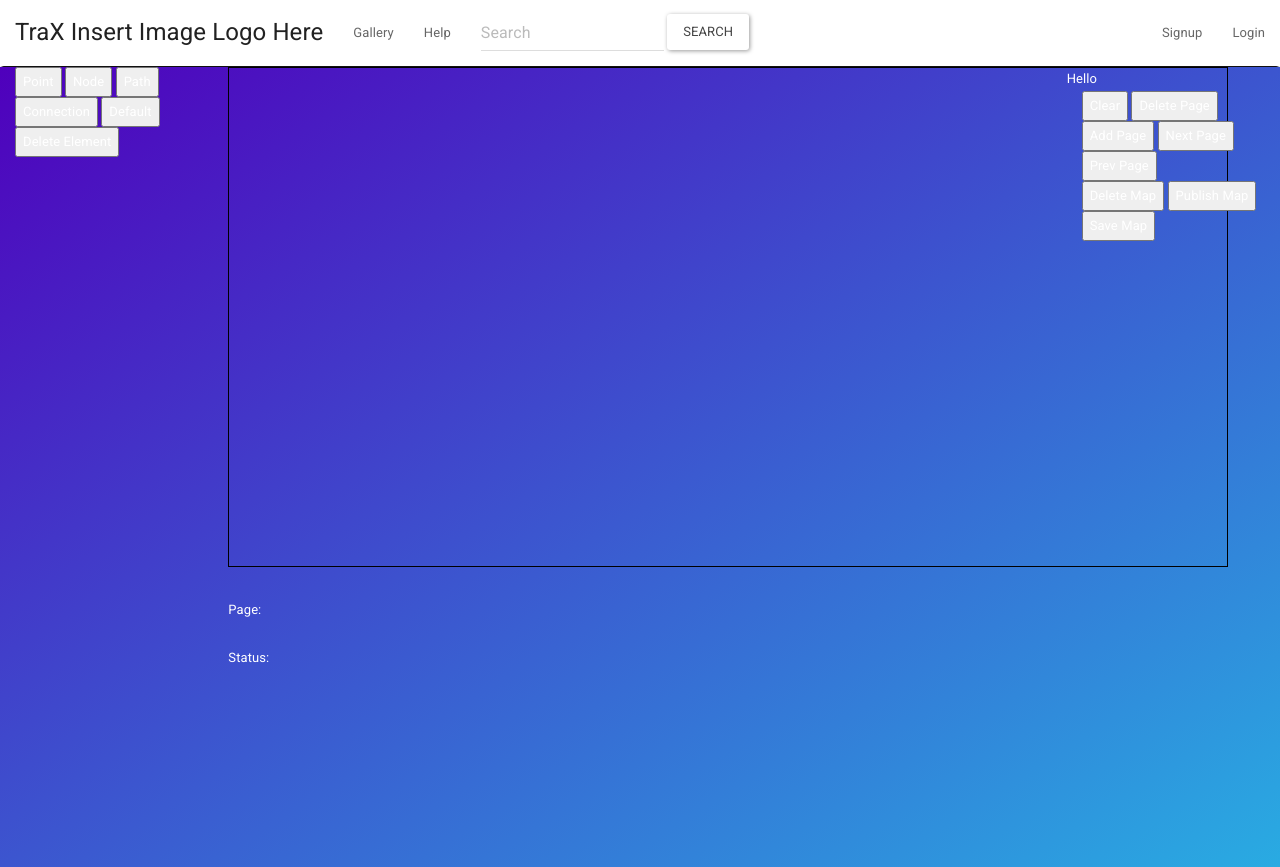
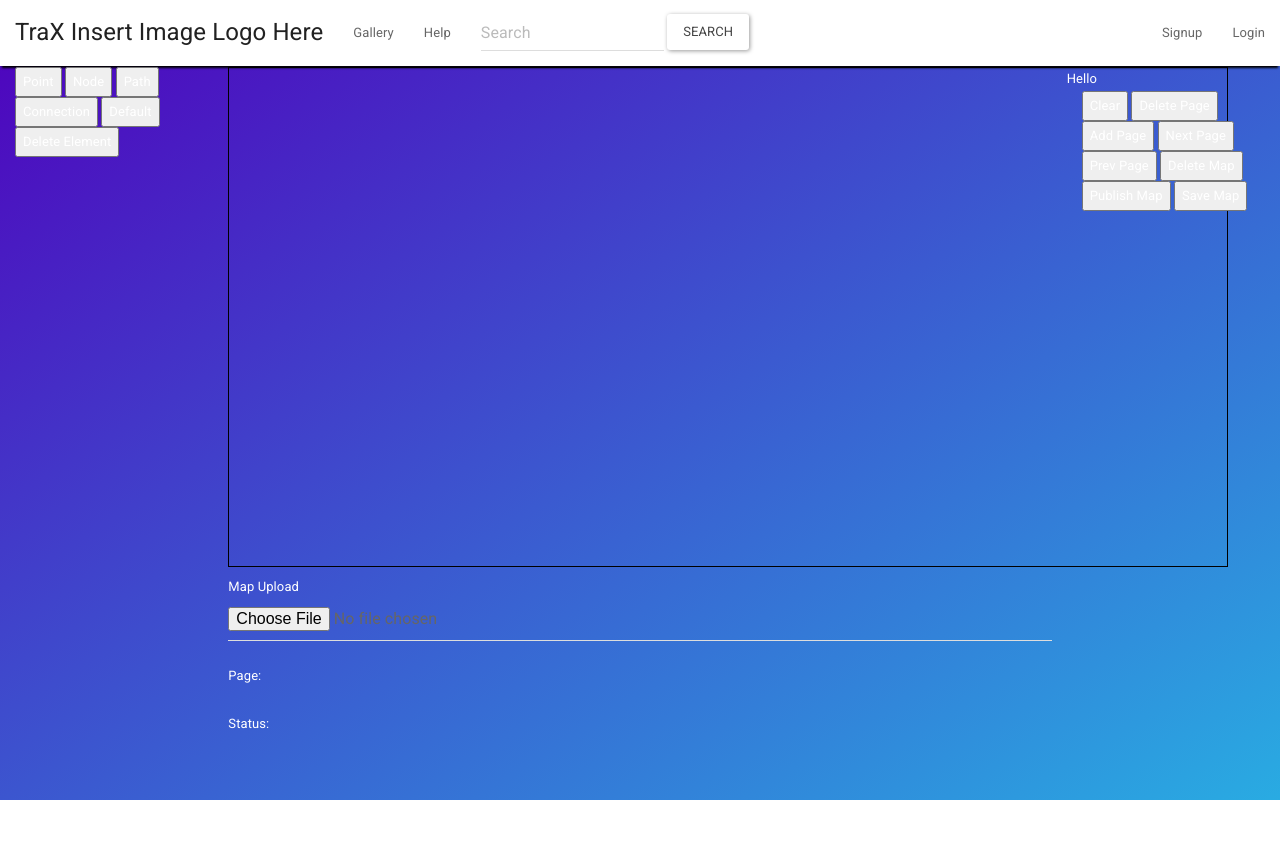
Before and after one commit to joel99/DoYourCodeWork, a Flask app: page /map/edit/ in a window 1280 px wide. After the commit the page ends 800 px from the top, so only its background shows below. Run offline with Flask 2, Linux system fonts and the light colour scheme; some libraries are stand-ins or nearby versions.

Commit message:
more work

```diff
--- a/project/app.py
+++ b/project/app.py
@@ -1,9 +1,13 @@
 from flask import Flask, render_template, request, session, url_for, redirect
 from utils import users, mapUtil, gallery
 import json, os
+from werkzeug.utils import secure_filename
 
 app = Flask(__name__)
 app.secret_key = "secrets"
+
+UPLOAD_FOLDER = "/maps/"
+ALLOWED_EXTENSIONS = set(['jpg', 'png'])
 
 # Site Navigation
 
@@ -114,6 +118,21 @@ def mapLoad():
     print json.loads(mapData)
     return True
 
+def allowed_file(filename):
+	return "." in filename and filename.rsplit( ".", 1 )[1].lower() in ALLOWED_EXTENSIONS
+
+@app.route("/map/upload/<mapID>", methods=["POST"])
+def upload(mapID):
+	if "file" not in request.files:
+		return redirect( "/map/<mapID>/edit" )
+	f = request.files["file"]
+	if f.filename == '':
+		return redirect( "/map/<mapID>/edit" )
+	if f and allowed_file(f.filename):
+		filename = secure_filename(f.filename)
+		f.save(os.path.join(app.config['UPLOAD_FOLDER'], filename))
+		mapUtil.addImage(os.path.abspath( filename ), mapID)
+		return redirect( "/map/<mapID>/edit" )
 
 # Login Routes ======================================
 
--- a/project/static/css/custom.css
+++ b/project/static/css/custom.css
@@ -1,29 +1,6 @@
-.input-lg {
-    font-family: inherit;
-    font-size: 90px;
-    line-height: inherit;
-}
-
-h1,h2,h3,h4{
-	text-shadow: 2px 2px black;
-}
-
-#warp{
-	position: relative;
-	min-height: 100%;
-}
-
-body{
-    height: 100%;
-
-}
-
-#content{
-    color : white;
-    border-radius: 0px;
-    position: absolute;
-    width: 100%;
-    height: 100%;
+html{
+    min-height: 100%;
+    margin: 0;
     background: blue; /* For browsers that do not support gradients */
     background: -webkit-linear-gradient(left top, #4F00BC, #29ABE2); /* For Safari 5.1 to 6.0 */
     background: -o-linear-gradient(bottom right, #4F00BC, #29ABE2); /* For Opera 11.1 to 12.0 */
@@ -31,23 +8,13 @@ body{
     background: linear-gradient(to bottom right, #4F00BC, #29ABE2); /* Standard syntax */
 }
 
-#homeinput{
-    height: 100px;
+body{
+    min-height: 100%;
+    margin: 0;
+
 }
 
-.container{
-    color: white;
-    border-radius: 0px;
-}
-
-
-
-.jumbotron{
-	background: none;
-}
-
-
-
+/* ---------------------------- N A V B A R -----------------------------------*/
 .navbar{
     width: 100%;
     background: white;
@@ -68,20 +35,37 @@ body{
 .nav.navbar-nav li a:hover{
 	border-bottom: 2px solid yellow;
 }
+/*----------------------------------------------------------------------------*/
 
-.carousel-controls{
-	position:relative;
-	width:400px;
-	margin:0 auto;
+
+#content{
+    ///background-color: transparent;
+    color : white;
+    border-radius: 0px;
+    position: absolute;
+    width: 100%;
+    height: auto;
+
+}
+
+.container{
+    color: white;
+    border-radius: 0px;
+}
+
+
+.jumbotron{
+	background: none;
 }
 
 
 
-#sim{
-	text-shadow: 2px 2px black;
+.input-lg {
+    font-family: inherit;
+    font-size: 90px;
+    line-height: inherit;
 }
 
-@keyframes fade{
-	0% {opacity: 0;}
-	100% {opacity: 1;}
+#homeinput{
+    height: 100px;
 }
--- a/project/templates/mapEdit.html
+++ b/project/templates/mapEdit.html
@@ -16,9 +16,16 @@
     <div class="col-md-8">
       <svg id="editorCanvas" xmlns="http://www.w3.org/2000/svg" width = "1000", height = "500" style="border:1px solid #000000"/>
 
+      	<div id="mapTitle"></div>
+	<form id="form_upload" action="/map/upload/<mapID>" method="post" enctype="multipart/form-data">
+	  <label class="control-label" for="upload">
+	    Map Upload
+	  </label>
+	  <input type="file" class="form-control" id="upload_input" name="upload" onchange="this.form.submit();">
+      </form>
+      <h1>
 
-      <h1>
-	<div id="mapTitle"></div>
+
       </h1>
       Page: <div id="pgTitle">
 
@@ -38,14 +45,6 @@
       <button id="addPgBtn">Add Page</button>
       <button id="nextPgBtn">Next Page</button>
       <button id="prevPgBtn">Prev Page</button>
-      <form id="form_upload" action="/map/upload/" method="post" enctype="multipart/form-data">
-	<div class="form-group hidden">
-	  <label class="control-label" for="upload">
-	    Please Upload a file
-	  </label>
-	  <input type="file" class="form-control" id="upload_input" name="upload" onchange="this.form.submit();">
-	</div>
-      </form>
       <button id="delMapBtn">Delete Map</button>
       <button id="pubMapBtn">Publish Map</button>
       <button id="saveMapBtn">Save Map</button>
@@ -55,16 +54,14 @@
 
     <br>
 
+
+
 {% endblock %}
 
 
 {% block js %}
-<<<<<<< Updated upstream
-    <script src="../static/editor.js"></script>
-    <script src="../static/editorBtns.js"></script>
-=======
+    <script src="/static/editorBtns.js"></script>
     <script src="/static/editor.js"></script>
->>>>>>> Stashed changes
-    <!--<script src="../static/require.js"></script>-->
-    <!--<script src="../static/svg-pan-zoom.js"></script>-->
+    <!--<script src="/static/require.js"></script>-->
+    <!--<script src="/static/svg-pan-zoom.js"></script>-->
 {% endblock %}
```
Also changed, not shown: project/templates/gallery.html (+15 -13 lines), project/utils/mapUtil.py (+27 -0 lines).
